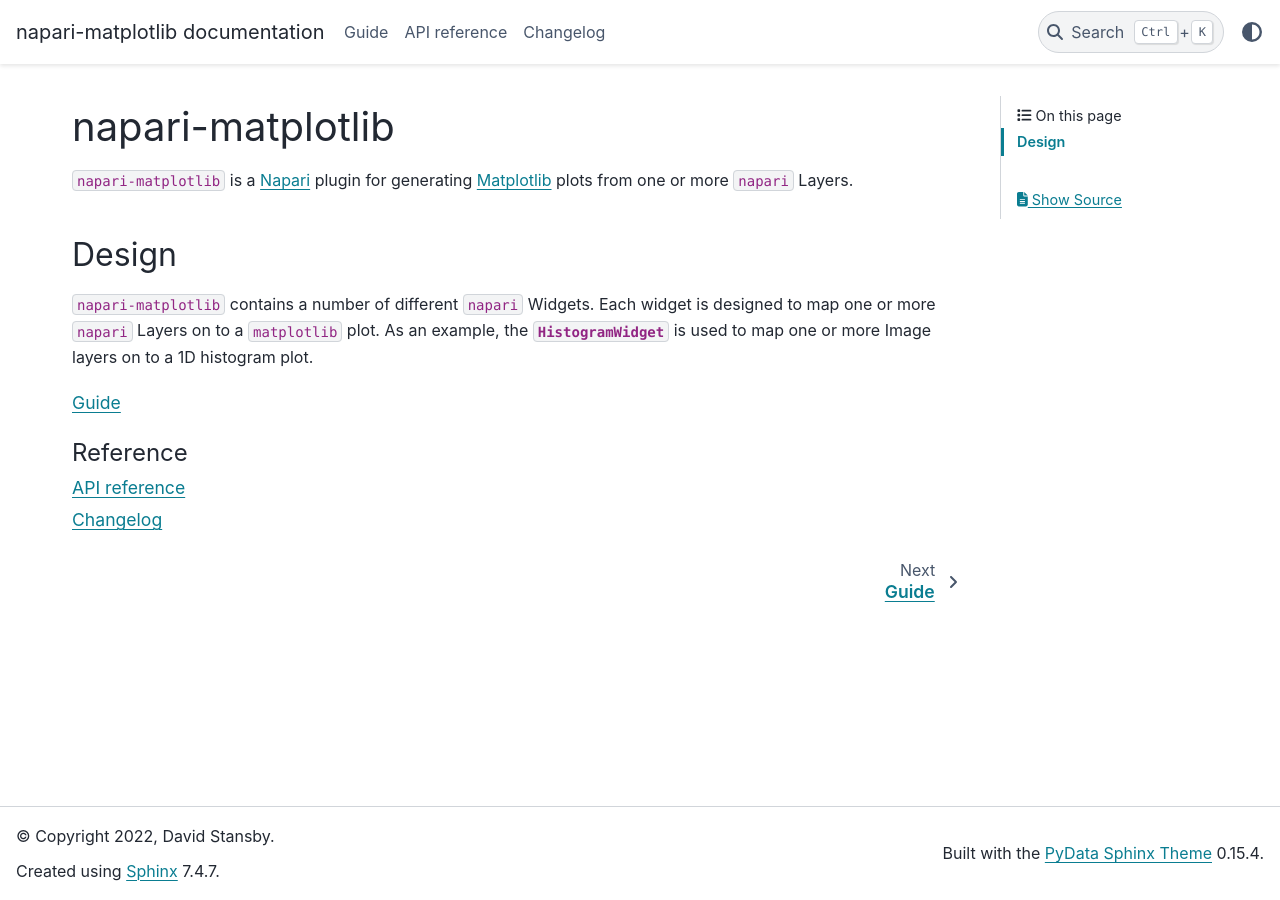
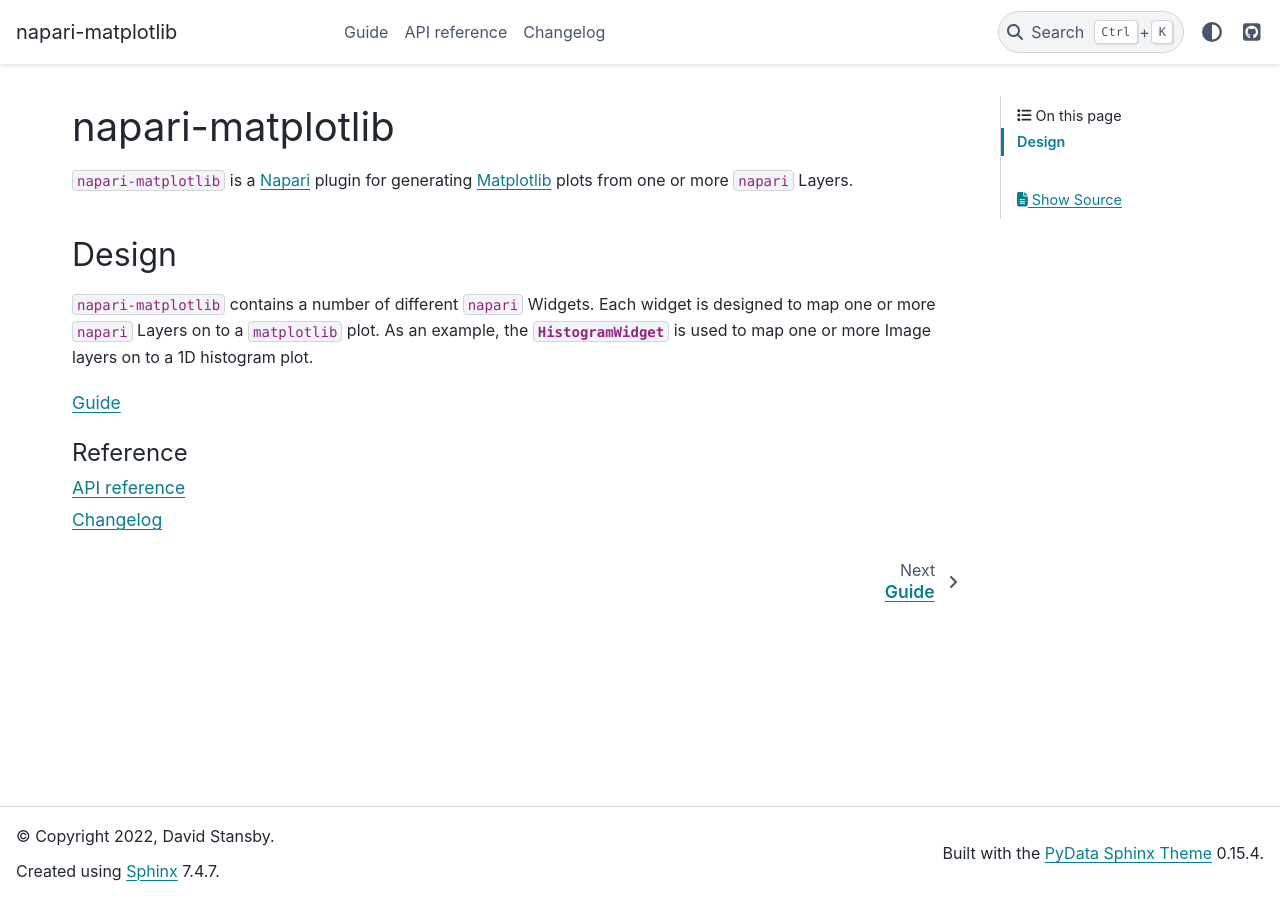
Before and after one commit to matplotlib/napari-matplotlib, a Sphinx documentation site: the page built from docs/index.rst, in a window 1280 px wide. Built offline with Sphinx 7.4.7 and the PyData theme 0.15.4, drawn with Linux system fonts in a browser that asks for light colours.

Commit message:
Minor improvements to docs

```diff
--- a/docs/conf.py
+++ b/docs/conf.py
@@ -92,3 +92,17 @@
 # relative to this directory. They are copied after the builtin static files,
 # so a file named "default.css" will overwrite the builtin "default.css".
 # html_static_path = ['_static']
+
+html_theme_options = {
+    "icon_links": [
+        {
+            "name": "GitHub",
+            "url": "https://github.com/matplotlib/napari-matplotlib",
+            "icon": "fa-brands fa-square-github",
+            "type": "fontawesome",
+        }
+    ],
+    "logo": {
+        "text": "napari-matplotlib",
+    },
+}
```
